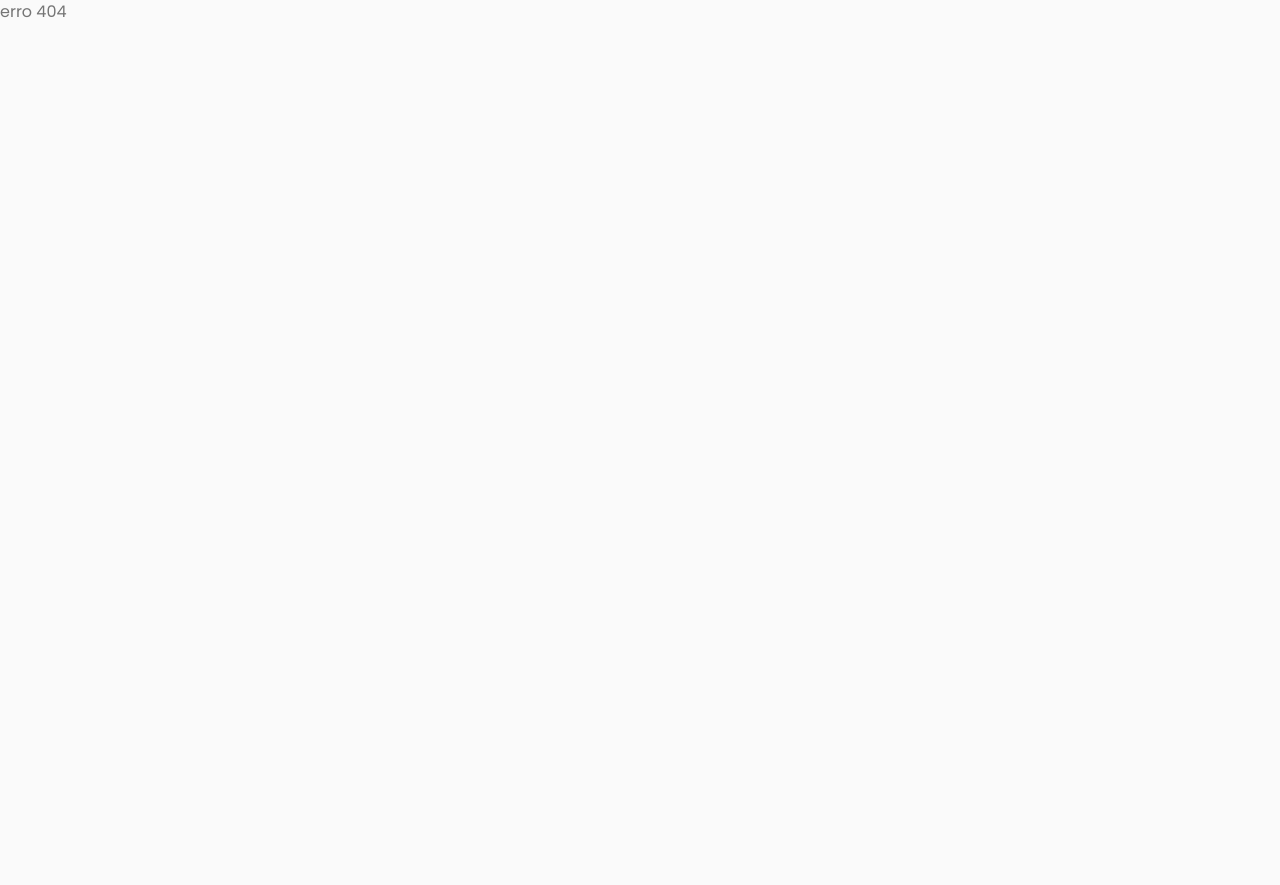
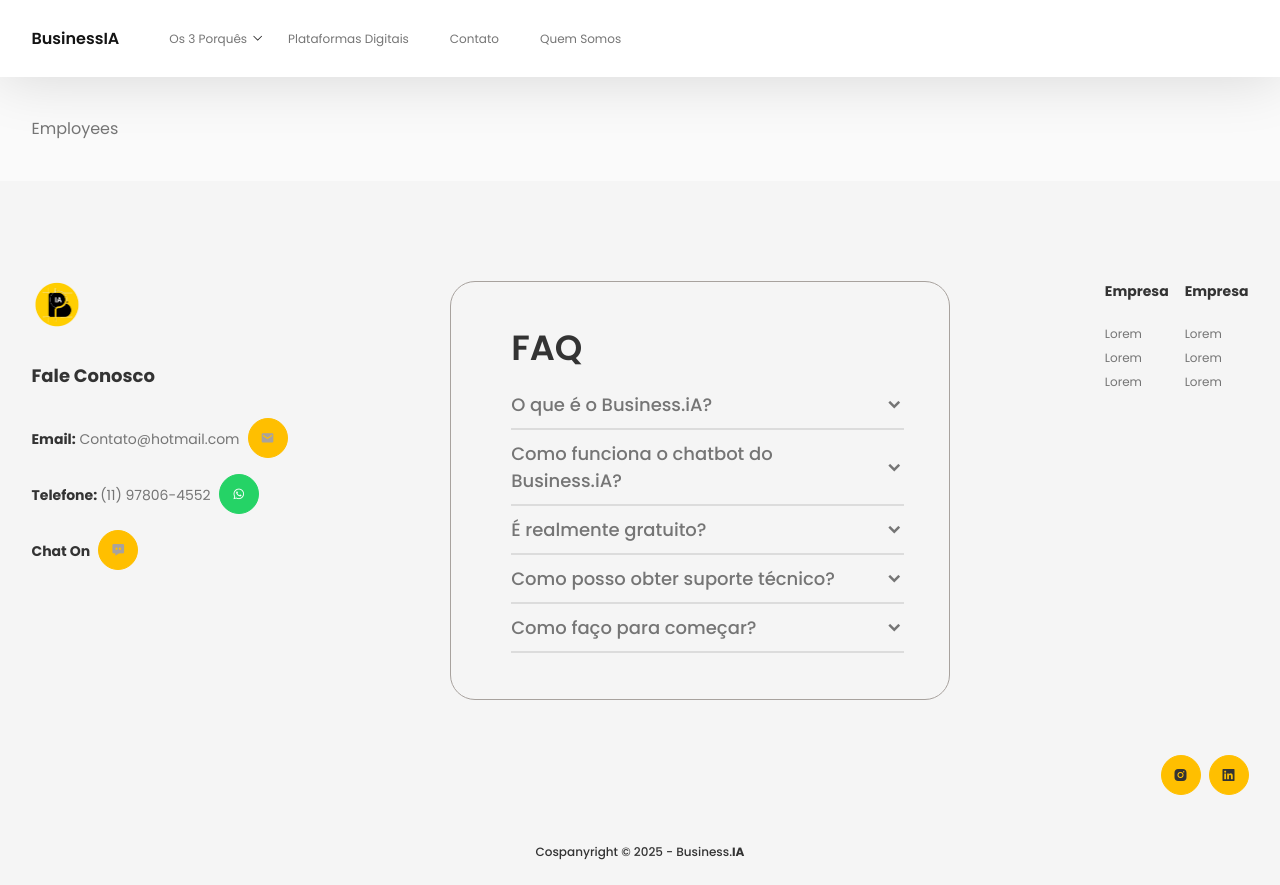
Before and after one commit to GabrielAlvesGit/BusinessIA, a React (Vite) app: page /employees in a window 1280 px wide. Before the commit this address had no page. Before the commit the page ends 800 px from the top, so only its background shows below. Built offline with nearby package versions, Linux system fonts and the light colour scheme.

Commit message:
create Employees.tsx

```diff
--- a/src/main.tsx
+++ b/src/main.tsx
@@ -9,6 +9,7 @@ import { createBrowserRouter, Navigate, RouterProvider } from 'react-router-dom'
 import Home from "./page-template/Home/Home.tsx"
 import Login from "./page-template/Login/AuthPage.tsx"
 import Dashboard from "./page-template/Dashboard/Dashboard.tsx"
+import Employees from "./page-template/Employees/employees.tsx"
 
 import WhatWeOffer from "./components/whatweoffer/WhatWeOffer.tsx"
 import Erro from "./page-template/erro/Erro.tsx"
@@ -48,6 +49,10 @@ const router = createBrowserRouter([
         path: "dashboard",
         element: <Dashboard />,
       },
+      {
+        path: "employees",
+        element: <Employees />,
+      },
        // 5 - nested routes - identificador único - dynamic routes
       {
         path: "/contato/:id",
--- /dev/null
+++ b/src/page-template/Employees/Employees.tsx
@@ -0,0 +1,14 @@
+import React from 'react';
+
+const Employees: React.FC = () => {
+  return (
+    <section className="dashboard">
+        <div className="container">
+           Employees
+
+        </div>
+    </section>
+  );
+};
+
+export default Employees;
--- a/src/styles/scss/App.scss
+++ b/src/styles/scss/App.scss
@@ -21,3 +21,4 @@
 @use './pages/WhatWeOffer';
 @use './pages/whoWeAre';
 @use './pages/dashboard';
+@use './pages/employees';
```
Also changed, not shown: src/styles/scss/pages/_employees.scss (added).
